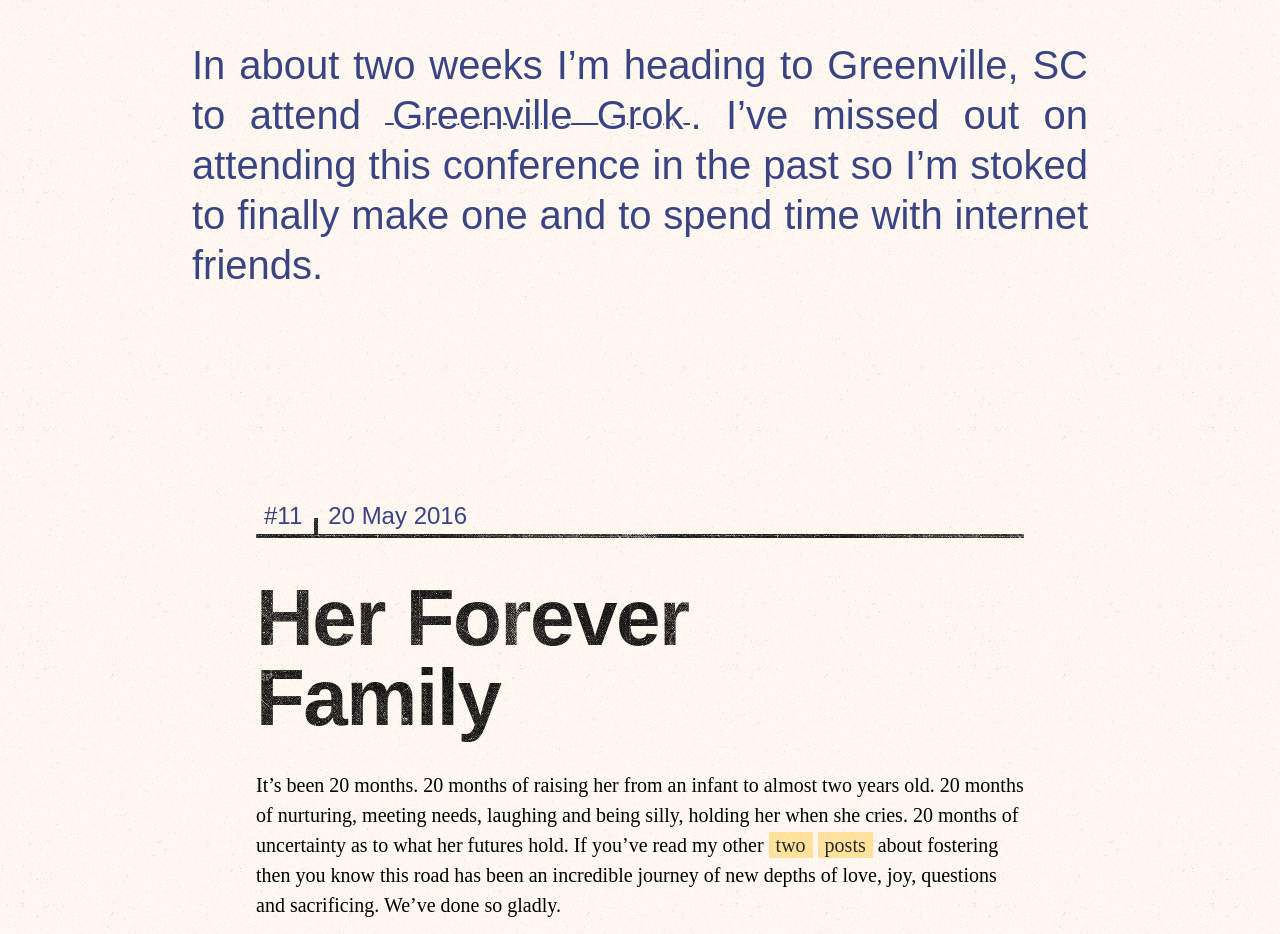
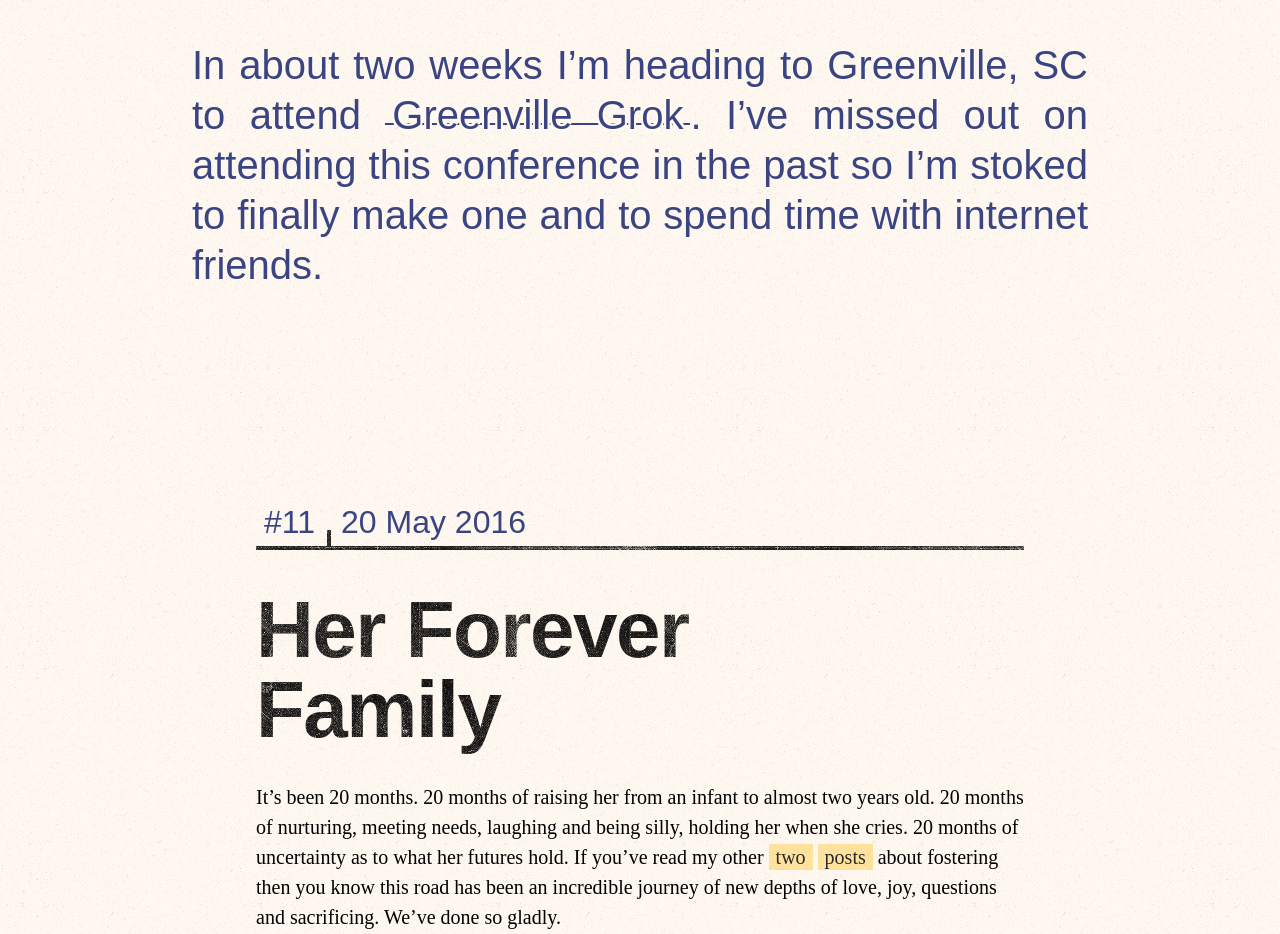
Before and after one commit to philcoffman/philcoffman.com, a Jekyll site: the page built from index.html, in a window 1280 px wide. Shown: the part 93-1027 px from the top of the page. Built offline with Jekyll 4.4.1, drawn with Linux system fonts in a browser that asks for light colours; some web fonts are replaced; the list of posts is cut into pages by our own code.

Commit message:
More styling for hand-written fonts

```diff
--- a/_sass/rebirth/_layout.scss
+++ b/_sass/rebirth/_layout.scss
@@ -88,7 +88,7 @@ article {
       }
       .postIndex {
         font-family: $hand;
-        font-size: 1.125rem;
+        font-size: 1.75rem;
         -webkit-font-smoothing: auto;
         color: $ink;
         padding-left: $space-half;
@@ -97,7 +97,7 @@ article {
         position: relative;
         margin: 0;
         @media (min-width: $breakpoint-md) {
-          font-size: 1.5rem;
+          font-size: 2rem;
         }
         &:after {
           content: "";
@@ -115,11 +115,11 @@ article {
         width: auto;
         font-family: $hand;
         -webkit-font-smoothing: auto;
-        font-size: 1.125rem;
+        font-size: 1.75rem;
         color: $ink;
         padding-left: 10px;
         @media (min-width: $breakpoint-md) {
-          font-size: 1.5rem;
+          font-size: 2rem;
         }
       }
     }
@@ -224,10 +224,10 @@ article {
   blockquote p {
     width: 86vw;
     margin: 0 auto $space-3;
-    text-align: justify;
     @media (min-width: $breakpoint-md) {
       width: 70vw;
       margin: 0 auto $space-4;
+      text-align: justify;
     }
   }
   ul {
@@ -268,15 +268,15 @@ article.note {
   p {
     font-family: $hand;
     color: $ink;
-    font-size: 1.75rem;
+    font-size: 2rem;
     line-height: 1.125;
     -webkit-font-smoothing: auto;
     width: 86vw;
-    text-align: justify;
     @media (min-width: $breakpoint-md) {
       width: 70vw;
       font-size: 2.5rem;
       line-height: 1.25;
+      text-align: justify;
     }
     a {
       color: $ink;
--- a/_sass/rebirth/_typography.scss
+++ b/_sass/rebirth/_typography.scss
@@ -66,10 +66,11 @@ blockquote {
   p {
     font-family: $hand;
     -webkit-font-smoothing: auto;
-    font-size: 1.75rem;
-    line-height: 1.25;
+    font-size: 2rem;
+    line-height: 1.125;
     @media (min-width: $breakpoint-md) {
       font-size: 2.5rem;
+      line-height: 1.25;
     }
     color: $ink;
   }
```
